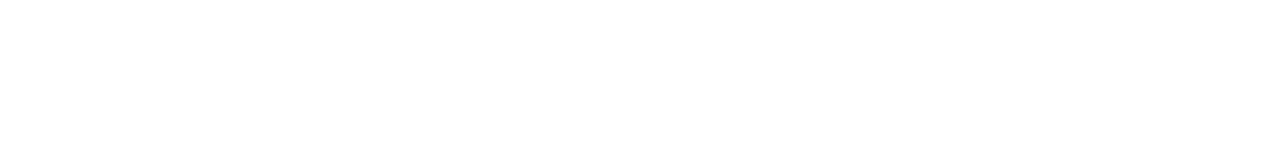
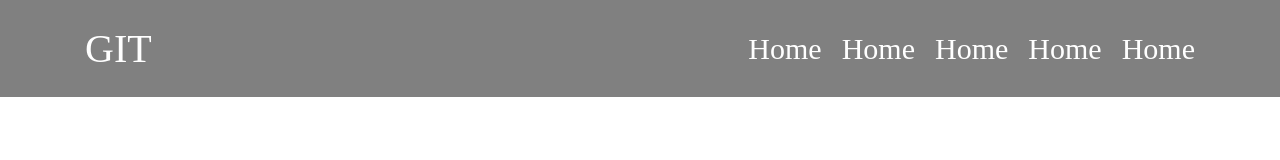
Before and after one commit to malvina55/malvina, a plain HTML site: page index.html in a window 1280 px wide. Drawn offline with Linux system fonts and the light colour scheme.

Commit message:
second save

```diff
--- a/index.html
+++ b/index.html
@@ -5,8 +5,25 @@
     <meta http-equiv="X-UA-Compatible" content="IE=edge">
     <meta name="viewport" content="width=device-width, initial-scale=1.0">
     <title>Document</title>
+    <link rel="stylesheet" href="style/fonts.css">
+    <link rel="stylesheet" href="style/style.css">
 </head>
 <body>
-
+    <header class="header">
+        <nav class="header__nav">
+            <div class="container">
+                <div class="header__nav-container">
+                    <a href="#" class="logo">Git</a>
+                    <ul class="header__nav-list">
+                        <li><a href="#" class="header__nav-link">Home</a></li>
+                        <li><a href="#" class="header__nav-link">Home</a></li>
+                        <li><a href="#" class="header__nav-link">Home</a></li>
+                        <li><a href="#" class="header__nav-link">Home</a></li>
+                        <li><a href="#" class="header__nav-link">Home</a></li>
+                    </ul>
+                </div>
+            </div>
+        </nav>
+    </header>
 </body>
 </html>
--- /dev/null
+++ b/style/style.css
@@ -0,0 +1,39 @@
+*{
+    margin: 0;
+    padding: 0;
+    box-sizing: border-box;
+}
+a {
+    text-decoration: none;
+}
+ul {
+    list-style: none;
+}
+.container {
+    max-width: 1140px;
+    width: 100%;
+    margin: 0 auto;
+    padding: 0 15px;
+}
+.header__nav-container {
+    display: flex;
+    justify-content: space-between;
+    align-items: center;
+}
+.header__nav {
+    padding: 25px 0;
+    background: grey;
+}
+.logo {
+    text-transform: uppercase;
+    font-size: 40px;
+    color: white;
+}
+.header__nav-list {
+    display: flex;
+    gap: 20px;
+}
+.header__nav-link {
+    color: white;
+    font-size: 30px;
+}
```
Also changed, not shown: style/fonts.css (added).
